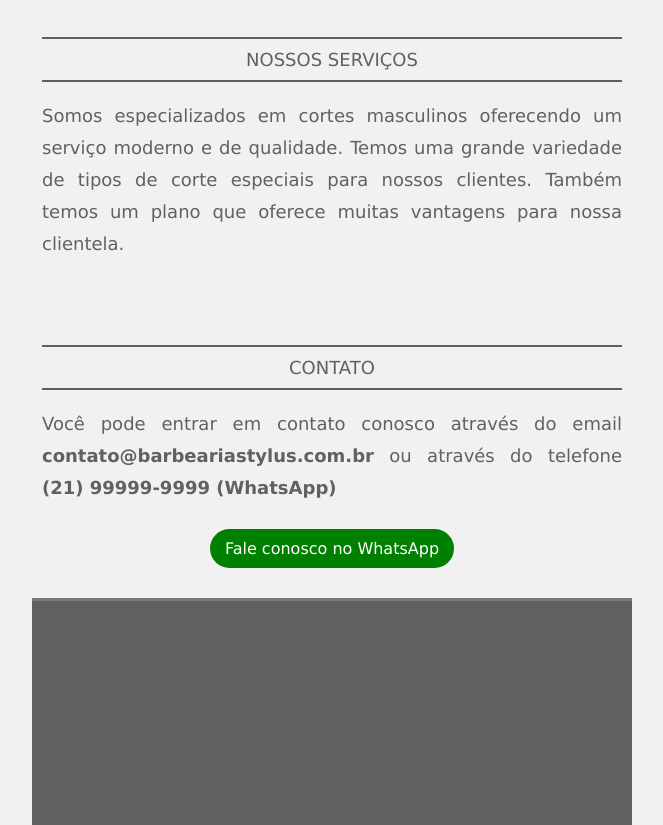
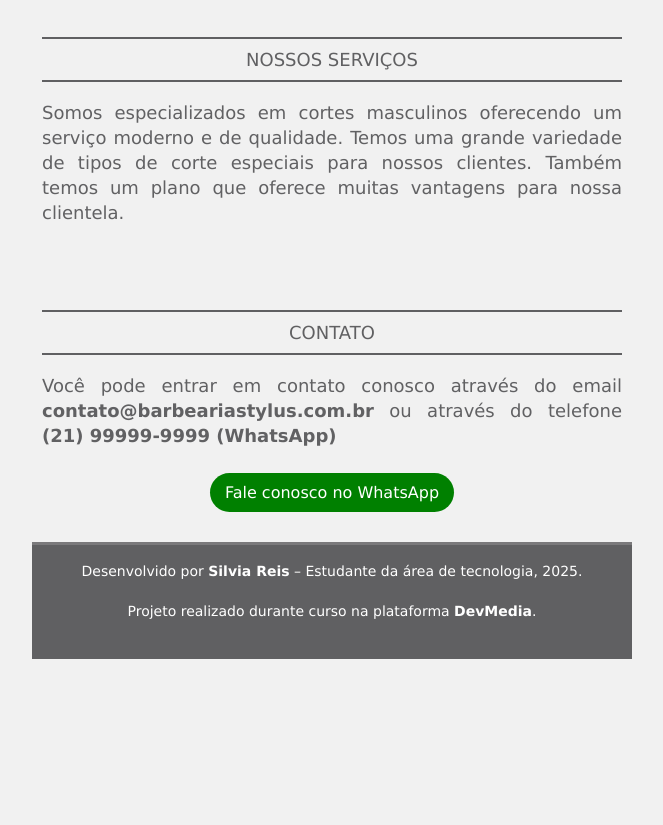
Before and after one commit to Silviareis1/devmedia-barbearia-stylus, a plain HTML site: page index.html in a window 1280 px wide. Shown: the part 440-1265 px from the top of the page, without its empty margins (308-971 px from the left). After the commit the page ends 1099 px from the top, so only its background shows below. Drawn offline with Linux system fonts and the light colour scheme.

Commit message:
ajuste no código do footer

```diff
--- a/style.css
+++ b/style.css
@@ -48,7 +48,7 @@ h3 {
 
 p {
    font-size: 18px;
-   line-height: 32px;
+   line-height: 25px;
    text-align: justify;
    color: #616163;
    margin-bottom: 35px;
@@ -69,11 +69,18 @@ section {
    padding: 10px;
    margin-top: 10px;
 }
+
 footer {
    background-color: #606062;
    color: white;
-   padding: 20px;
+   padding: 10px;
    margin-top: 30px;
-   font-size: 14px;
    border-top: 3px solid #7a797b;
 }
+
+footer p {
+   line-height: 5px;
+   font-size: 14px;
+   color: white;
+   text-align: center;
+}
```
Also changed, not shown: index.html (+6 -2 lines).
